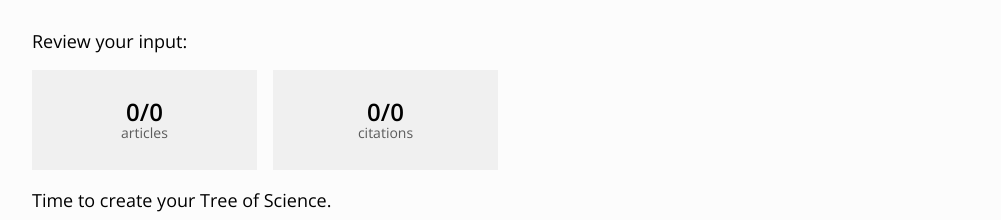
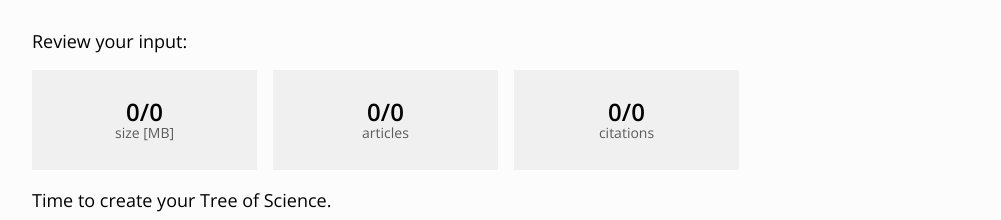
Before and after one commit to coreofscience/tos.coreofscience.org, a React (Create React App) app: page / in a window 1280 px wide. Shown: the part 509-729 px from the top of the page, without its empty margins (134-1135 px from the left). Built offline with nearby package versions, Linux system fonts and the light colour scheme; no server answers; the HTML template or start-up script is replaced by a standard one.

Commit message:
Abstract method to compute quantities

```diff
--- a/src/components/upload/Home.tsx
+++ b/src/components/upload/Home.tsx
@@ -10,10 +10,11 @@ import FileErrors from "./FileErrors";
 import useFiles from "../../hooks/useFiles";
 import FirebaseContext from "../../context/FirebaseContext";
 
+import computeQuantities from "../../utils/computeQuantities";
+
 import "./Home.css";
 
 const numberFormat = new Intl.NumberFormat();
-const MAX_SIZE = 3; // MB
 
 const createTree = async ({
   app,
@@ -54,23 +55,14 @@ const Home: FC<{}> = () => {
   const firebase = useContext(FirebaseContext);
   const history = useHistory();
 
-  const totalArticles = files.reduce((acc, el) => acc + (el.articles || 0), 0);
-  const totalCitations = files.reduce(
-    (acc, el) => acc + (el.citations || 0),
-    0
-  );
-
-  let articleCap = 0;
-  let citationCap = 0;
-  let currentSize = 0;
-  for (let file of files) {
-    currentSize += file.blob.size / 2 ** 20;
-    if (currentSize > MAX_SIZE) {
-      break;
-    }
-    articleCap += file.articles || 0;
-    citationCap += file.citations || 0;
-  }
+  const {
+    totalArticles,
+    totalCitations,
+    totalSize,
+    articleCap,
+    citationCap,
+    sizeCap,
+  } = computeQuantities(files);
 
   const [create, { isLoading, isError }] = useMutation(createTree, {
     onSuccess: (treeId: string) => history.push(`/tree/${treeId}`),
@@ -87,6 +79,12 @@ const Home: FC<{}> = () => {
       <FileErrors />
       <p>Review your input:</p>
       <div className="information-cant-article">
+        <div className="frame-article">
+          <span className="total-articles">
+            {numberFormat.format(sizeCap)}/{numberFormat.format(totalSize)}
+          </span>
+          <span className="articles">size [MB]</span>
+        </div>
         <div className="frame-article">
           <span className="total-articles">
             {numberFormat.format(articleCap)}/
--- /dev/null
+++ b/src/utils/computeQuantities.ts
@@ -0,0 +1,49 @@
+import { FileMetadata } from "./customTypes";
+
+const MAX_SIZE = 3; // MB
+
+const computeQuantities = (
+  files: FileMetadata[]
+): {
+  totalArticles: number;
+  totalCitations: number;
+  totalSize: number;
+  articleCap: number;
+  citationCap: number;
+  sizeCap: number;
+} => {
+  const totalArticles = files.reduce((acc, el) => acc + (el.articles || 0), 0);
+
+  const totalCitations = files.reduce(
+    (acc, el) => acc + (el.citations || 0),
+    0
+  );
+
+  const totalSize = files.reduce(
+    (acc, el) => acc + (el.blob.size / 2 ** 20 || 0),
+    0
+  );
+
+  let articleCap = 0;
+  let citationCap = 0;
+  let sizeCap = 0;
+  for (let file of files) {
+    sizeCap += file.blob.size / 2 ** 20;
+    if (sizeCap > MAX_SIZE) {
+      break;
+    }
+    articleCap += file.articles || 0;
+    citationCap += file.citations || 0;
+  }
+
+  return {
+    totalArticles,
+    totalCitations,
+    totalSize,
+    articleCap,
+    citationCap,
+    sizeCap,
+  };
+};
+
+export default computeQuantities;
```
